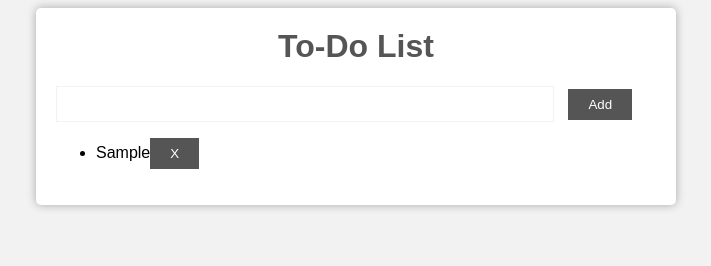
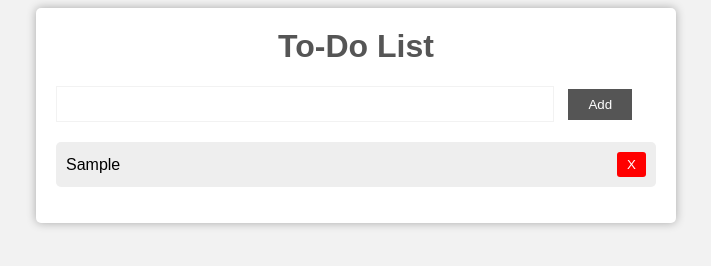
Before and after one commit to shafiq9/Dynamic-To-Do-List, a plain HTML site: page index.html in a window 1280 px wide. Both pictures are taken after typing "Sample" into the empty fields and a click on the button "Add". Shown: the whole page, without its empty margins (284-995 px from the left). Drawn offline with Linux system fonts and the light colour scheme.

Commit message:
app complete

```diff
--- a/style.css
+++ b/style.css
@@ -47,3 +47,43 @@ button{
 button:hover{
     background-color: #333;
 }
+
+ul{
+    list-style: none;
+    padding: 0;
+    margin-top: 20px;
+}
+
+li{
+    padding: 10px;
+    background-color: #eee;
+    margin-bottom: 5px;
+    border-radius: 5px;
+    -webkit-border-radius: 5px;
+    -moz-border-radius: 5px;
+    -ms-border-radius: 5px;
+    -o-border-radius: 5px;
+    display: flex;
+    justify-content: space-between;
+    align-items: center;
+}
+
+li:last-child{
+    margin-bottom: 0;
+}
+
+.delete-todo-btn{
+    background-color: red;
+    color: white;
+    padding: 5px 10px;
+    border-radius: 3px;
+    -webkit-border-radius: 3px;
+    -moz-border-radius: 3px;
+    -ms-border-radius: 3px;
+    -o-border-radius: 3px;
+    cursor: pointer;
+}
+
+.delete-todo-btn:hover{
+    background-color: #d32f2f;
+}
```
